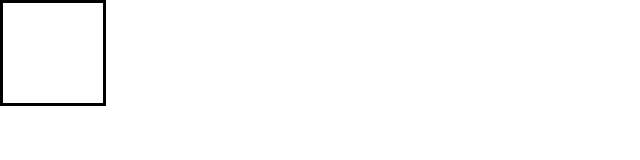
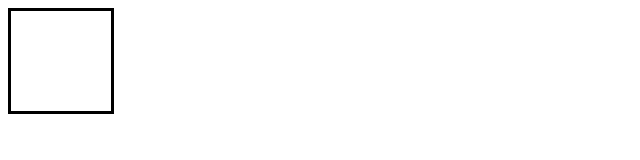
Before and after one commit to aliflkpd/Attractive-Cursor, a plain HTML site: page index.html in a window 1280 px wide. Shown: the whole page, without its empty margins (0-640 px from the left). Drawn offline with Linux system fonts and the light colour scheme.

Commit message:
7th commit, finished

```diff
--- a/style.css
+++ b/style.css
@@ -1,7 +1,4 @@
-body{
-    margin: 0;
-    padding: 0;
-}
+
 
 #movingbox{
     width: 100px;
```
